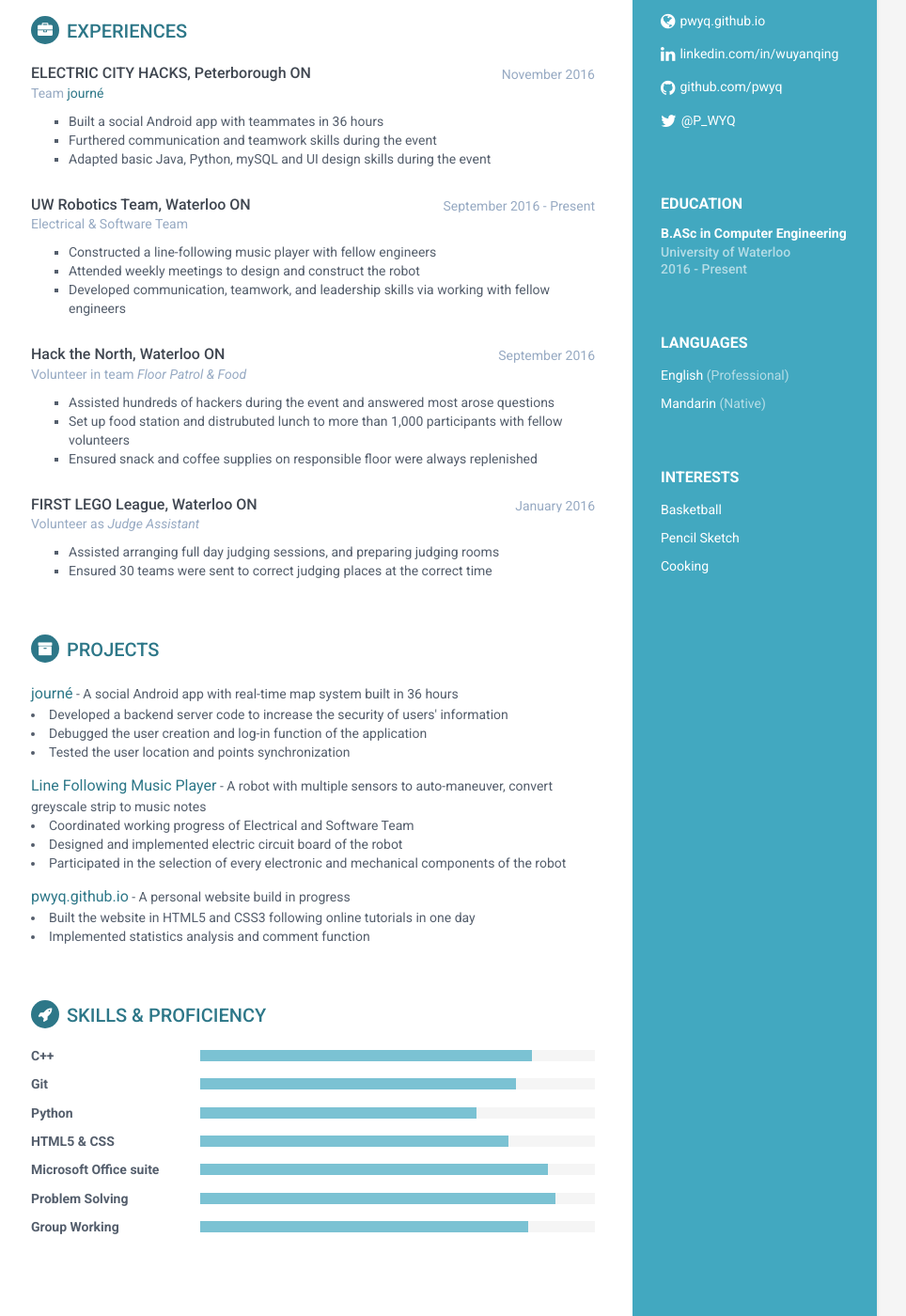
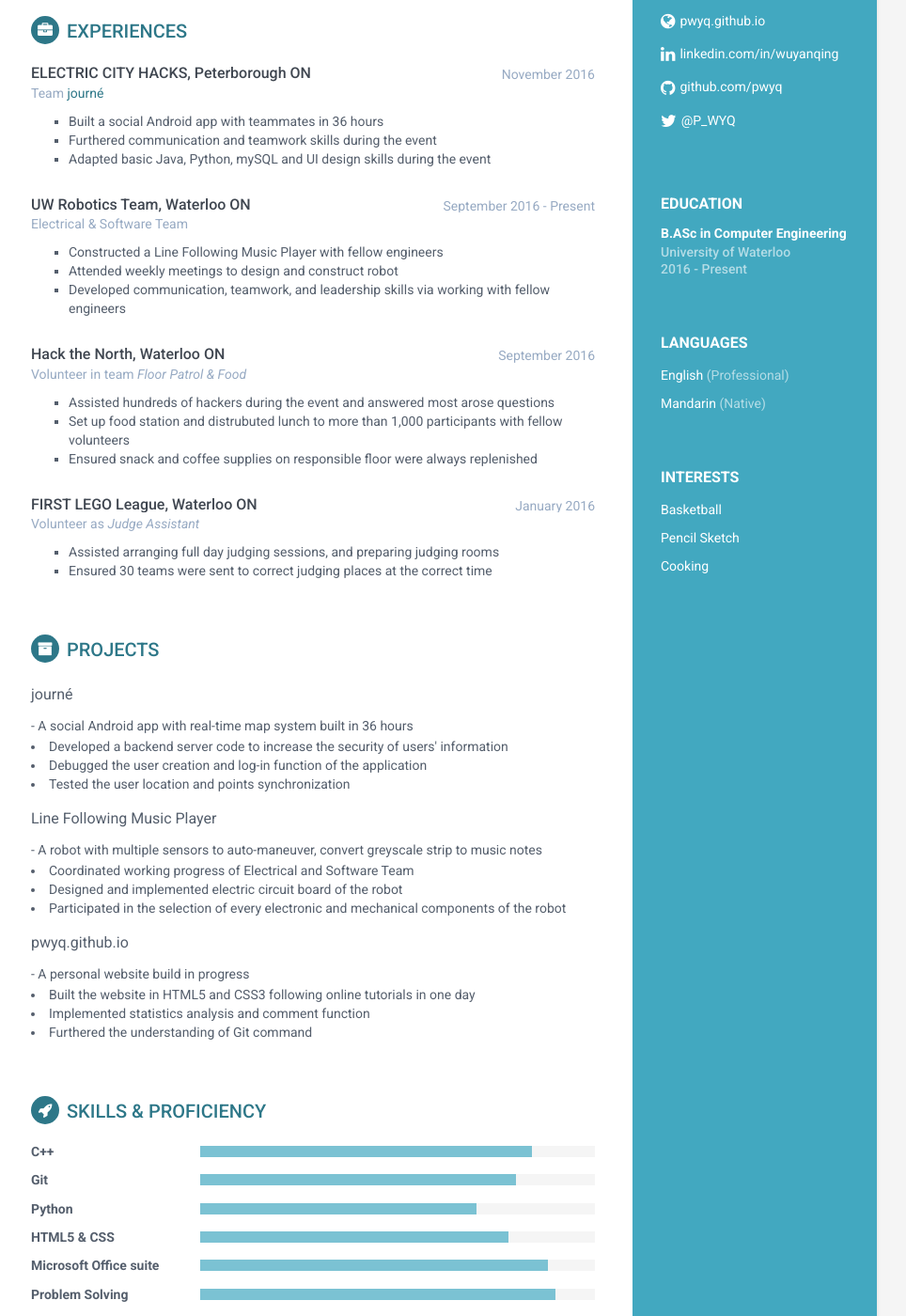
Before and after one commit to pwyq/blog, a Jekyll site: the page built from cv/index.html, in a window 1280 px wide and 1400 px high, scrolled down 321 px. Shown: the whole window at 94% size, without its empty margins (187-1151 px from the left). Built offline with Jekyll 4.4.1, drawn with Linux system fonts in a browser that asks for light colours.

Commit message:
minor change

```diff
--- a/_includes/cv_experience.html
+++ b/_includes/cv_experience.html
@@ -28,8 +28,8 @@
                     </div><!--//meta-->
                     <div class="details">
 						<ul style="list-style-type:square">
-							<li>Constructed a line-following music player with fellow engineers</li>
-							<li>Attended weekly meetings to design and construct the robot</li>
+							<li>Constructed a Line Following Music Player with fellow engineers</li>
+							<li>Attended weekly meetings to design and construct robot</li>
 							<li>Developed communication, teamwork, and leadership skills via working with fellow engineers</li>
 						</ul>
 					</div><!--//details-->
--- a/_includes/cv_projects.html
+++ b/_includes/cv_projects.html
@@ -2,22 +2,23 @@
                 <h2 class="section-title"><i class="fa fa-archive"></i>Projects</h2>
 
                 <div class="item">
-                    <span class="project-title"><a href="#hook">journé</a></span> - <span class="project-tagline">A social Android app with real-time map system built in 36 hours</span>
+                    <span class="project-title"><p>journé</p></span> - <span class="project-tagline">A social Android app with real-time map system built in 36 hours</span>
 					<li>Developed a backend server code to increase the security of users' information</li>
 					<li>Debugged the user creation and log-in function of the application</li>
 					<li>Tested the user location and points synchronization</li>
 				</div><!--//item-->
 
                 <div class="item">
-                    <span class="project-title"><a href="#" target="_blank">Line Following Music Player</a></span> - <span class="project-tagline">A robot with multiple sensors to auto-maneuver, convert greyscale strip to music notes </span>
+                    <span class="project-title"><p>Line Following Music Player</p></span> - <span class="project-tagline">A robot with multiple sensors to auto-maneuver, convert greyscale strip to music notes </span>
 					<li>Coordinated working progress of Electrical and Software Team</li>
 					<li>Designed and implemented electric circuit board of the robot</li>
 					<li>Participated in the selection of every electronic and mechanical components of the robot</li>
                 </div><!--//item-->
 
                 <div class="item">
-                    <span class="project-title"><a href="#" target="_blank">pwyq.github.io</a></span> - <span class="project-tagline">A personal website build in progress</span>
+                    <span class="project-title"><p>pwyq.github.io</p></span> - <span class="project-tagline">A personal website build in progress</span>
 					<li>Built the website in HTML5 and CSS3 following online tutorials in one day</li>
 					<li>Implemented statistics analysis and comment function</li>
+					<li>Furthered the understanding of Git command</li>
                 </div><!--//item-->
             </section><!--//section-->
```
